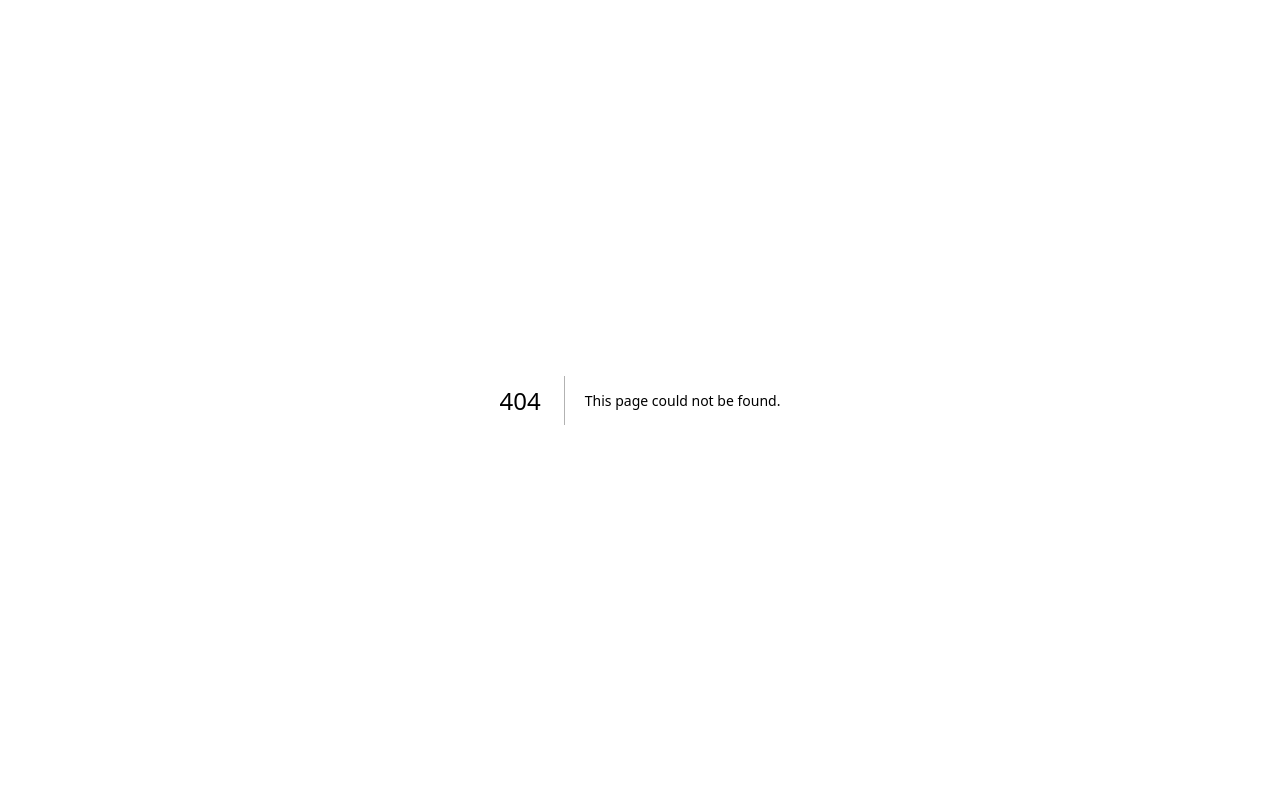
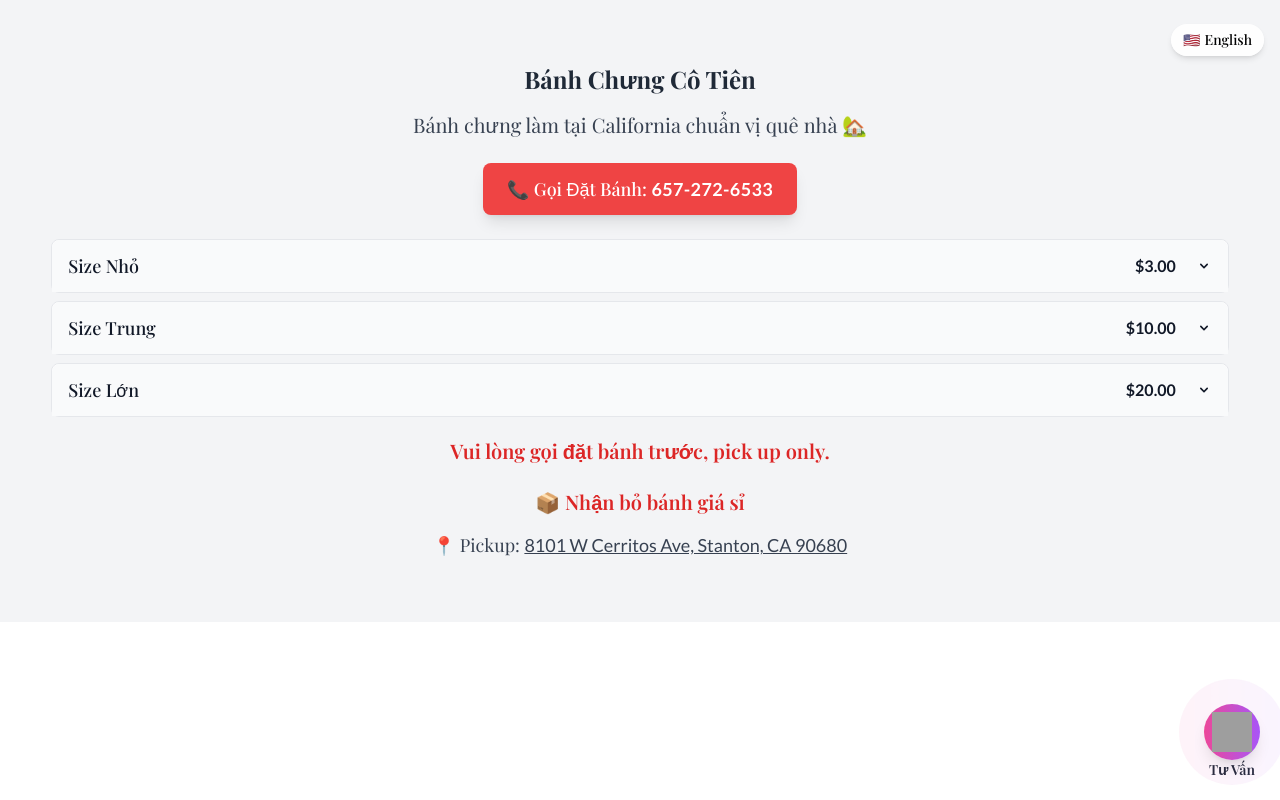
Before and after one commit to longla/banhchungcotien, a Next.js app: page /1 in a window 1280 px wide. Before the commit this address had no page. Built offline with nearby package versions, Linux system fonts and the light colour scheme; grey boxes are pictures that could not be loaded; a web font is replaced by a local one.

Commit message:
recorver locale route

```diff
--- /dev/null
+++ b/app/[locale]/page.tsx
@@ -0,0 +1,153 @@
+"use client";
+
+import LanguageSwitcher from "../../components/LanguageSwitcher";
+import { useLanguage } from "../../context/LanguageContext";
+import useAnalytics from "../../ultilities/analystic";
+
+export default function HomePage() {
+  // Initialize analytics
+  useAnalytics();
+  const { t, language } = useLanguage();
+
+  const handlePhoneClick = () => {
+    if (typeof window !== "undefined") {
+      if (window.fbq) {
+        window.fbq("track", "Purchase");
+      }
+      if (window.gtag) {
+        window.gtag("event", "phone_click", {
+          event_category: "Contact",
+          event_label: "Phone Call",
+          value: 1,
+        });
+      }
+    }
+  };
+
+  const findLocationClick = () => {
+    if (typeof window !== "undefined") {
+      if (window.fbq) {
+        window.fbq("track", "FindLocation");
+      }
+    }
+  };
+
+  const handleMapImageClick = () => {
+    window.open(
+      "https://www.google.com/maps/search/?api=1&query=8128+W+Cerritos+Ave,+Stanton,+CA+90680",
+      "_blank"
+    );
+    findLocationClick(); // Keep the tracking call if needed
+  };
+
+  const sizeContent = {
+    Nhỏ: {
+      key: "sizeSmall",
+      price: "$3.00",
+      content: [
+        { key: "smallSize1" },
+        { key: "smallSize2" },
+        { key: "smallSize3" },
+      ],
+    },
+    Trung: {
+      key: "sizeMedium",
+      price: "$10.00",
+      content: [
+        { key: "mediumSize1" },
+        { key: "mediumSize2" },
+        { key: "mediumSize3" },
+      ],
+    },
+    Lớn: {
+      key: "sizeLarge",
+      price: "$20.00",
+      content: [
+        { key: "largeSize1" },
+        { key: "largeSize2" },
+        { key: "largeSize3" },
+      ],
+    },
+  };
+
+  return (
+    <div className="bg-gray-100 text-center p-[4%] relative">
+      <h1 className="text-2xl font-bold text-gray-800">{t("title")}</h1>
+      <LanguageSwitcher />
+
+      <p className="text-xl text-gray-700 mt-4">{t("subtitle")}</p>
+      <a
+        href="tel:6572726533"
+        onClick={handlePhoneClick}
+        className="mt-6 inline-block px-6 py-3 text-white font-bold bg-red-500 rounded-lg text-lg font-medium hover:bg-red-600 active:scale-95 active:bg-red-700 shadow-lg"
+        dangerouslySetInnerHTML={{ __html: t("callButton") }}
+      ></a>
+      <div className="mt-6">
+        {Object.entries(sizeContent).map(([size, { key, price, content }]) => (
+          <details
+            key={size}
+            className="bg-white rounded-lg border border-gray-200 my-2"
+          >
+            <summary className="flex items-center justify-between px-4 py-3 text-lg font-medium text-gray-900 bg-gray-50 rounded-t-lg cursor-pointer">
+              {t("size")} {t(key)}
+              <div className="flex items-center gap-5">
+                <span className="font-['Lato'] font-bold text-base">
+                  {price}
+                </span>
+                <svg
+                  className="w-4 h-4"
+                  fill="currentColor"
+                  viewBox="0 0 20 20"
+                  xmlns="http://www.w3.org/2000/svg"
+                >
+                  <path
+                    fillRule="evenodd"
+                    d="M5.293 7.293a1 1 0 011.414 0L10 10.586l3.293-3.293a1 1 0 111.414 1.414l-4 4a1 1 0 01-1.414 0l-4-4a1 1 0 010-1.414z"
+                    clipRule="evenodd"
+                  ></path>
+                </svg>
+              </div>
+            </summary>
+            <div className="px-4 py-2 border-t border-gray-200">
+              <ul className="list-inside text-left space-y-2">
+                {content.map((item, idx) => (
+                  <li
+                    key={idx}
+                    dangerouslySetInnerHTML={{ __html: t(item.key) }}
+                  ></li>
+                ))}
+              </ul>
+            </div>
+          </details>
+        ))}
+      </div>
+      <p className="text-red-600 font-semibold mt-4">{t("orderNote")}</p>
+      <p className="text-red-600 font-semibold mt-4">{t("wholesaleNote")}</p>
+      <a
+        href="https://www.google.com/maps/search/?api=1&query=8101+W+Cerritos+Ave,+Stanton,+CA+90680"
+        target="_blank"
+        className="text-lg text-gray-700 my-3 block"
+        onClick={findLocationClick}
+        dangerouslySetInnerHTML={{ __html: t("address") }}
+      ></a>
+      <div className="fixed bottom-5 right-5 z-50 flex flex-col items-center space-y-1">
+        <a href="https://m.me/61570225125522" target="_blank" rel="noreferrer">
+          <div className="relative flex items-center justify-center">
+            <div className="absolute w-14 h-14 rounded-full bg-gradient-to-r from-pink-500 to-purple-500 animate-halo"></div>
+            <div className="w-14 h-14 bg-gradient-to-r from-pink-500 to-purple-500 rounded-full shadow-lg flex items-center justify-center hover:scale-110 hover:shadow-2xl transition transform duration-300 ease-in-out">
+              <img
+                src="https://upload.wikimedia.org/wikipedia/commons/b/be/Facebook_Messenger_logo_2020.svg"
+                alt="Messenger Icon"
+                className="w-10 h-10"
+              />
+            </div>
+          </div>
+          <p
+            className="text-sm font-semibold text-gray-800"
+            dangerouslySetInnerHTML={{ __html: t("messengerChat") }}
+          ></p>
+        </a>
+      </div>
+    </div>
+  );
+}
--- a/ultilities/analystic.ts
+++ b/ultilities/analystic.ts
@@ -7,10 +7,12 @@ declare global {
     fbq: (...args: any[]) => void;
   }
   function fbq(...args: any[]): void;
+  function gtag(...args: any[]): void;
 }
 
 const useAnalytics = () => {
   useEffect(() => {
+    // Check for existing Google Analytics script
     // Google Analytics
     window.dataLayer = window.dataLayer || [];
     function gtag(...args: any[]) {
@@ -20,6 +22,11 @@ const useAnalytics = () => {
     gtag("js", new Date());
     gtag("config", "G-JJ2JYJGKCP");
 
+    // Check for existing Meta Pixel Script
+    const existingMetaPixelScript = document.querySelector(
+      'script[src*="connect.facebook.net/en_US/fbevents.js"]'
+    );
+    if (!existingMetaPixelScript) {
       // Meta Pixel Code
       (function (f: any, b: any, e: any, v: any, ...args: any[]) {
         if (f.fbq) return;
@@ -48,7 +55,13 @@ const useAnalytics = () => {
 
       fbq("init", "1312231683111702");
       fbq("track", "PageView");
+    }
 
+    // Check if a Clarity script already exists
+    const existingClarityScript = document.querySelector(
+      'script[src*="clarity.ms/tag/"]'
+    );
+    if (!existingClarityScript) {
       // Clarity Code
       (function (c: any, l: any, a: any, r: any, i: any, ...args: any[]) {
         let t: any, y: any;
@@ -63,6 +76,7 @@ const useAnalytics = () => {
         y = l.getElementsByTagName(r)[0];
         y.parentNode.insertBefore(t, y);
       })(window, document, "clarity", "script", "pgqdvptg6j");
+    }
   }, []);
 };
 
```
Lines whose indentation alone changed are shown as unchanged.
